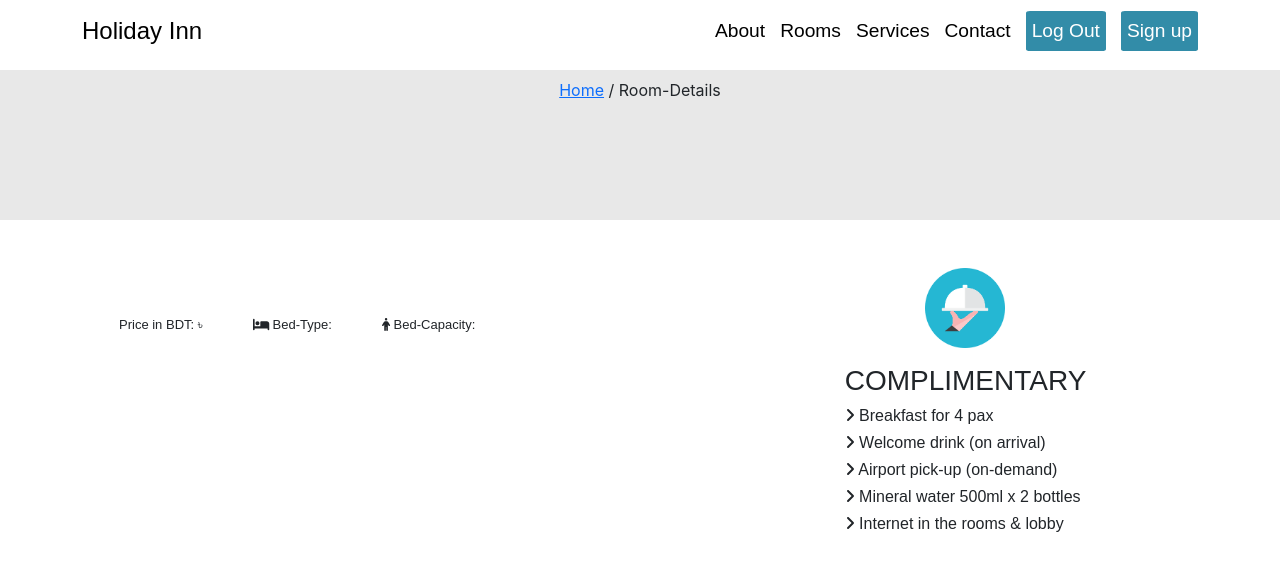
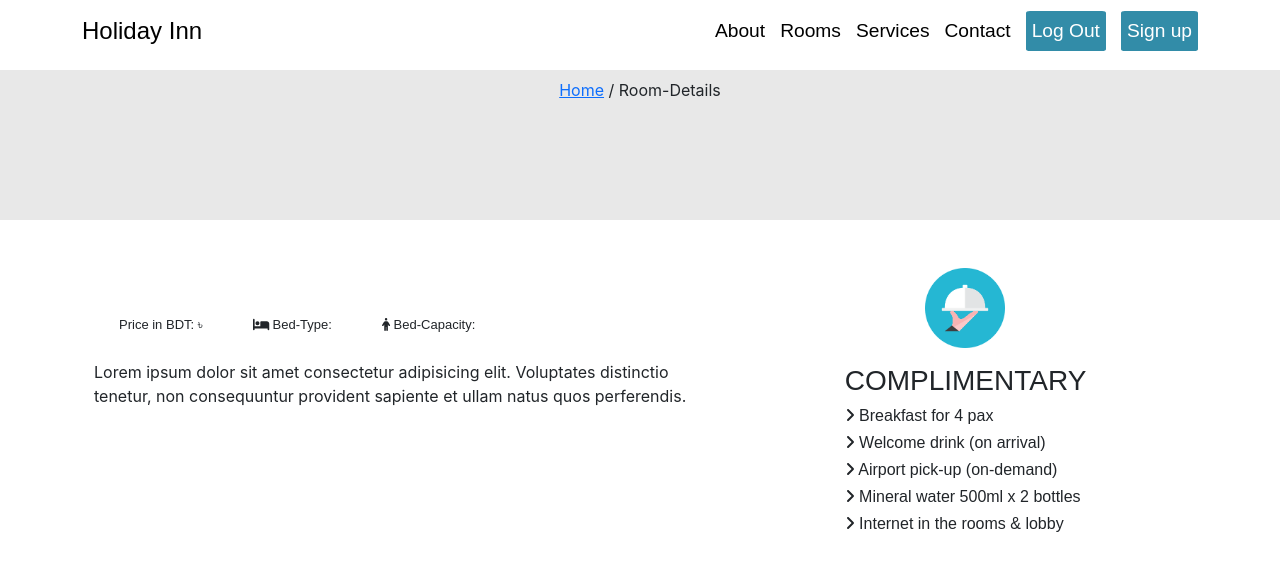
Before and after one commit to RahmanRakib9/Holiday-Inn-Client, a React (Create React App) app: page /book/1 in a window 1280 px wide. Shown: the top 570 px of the page. Built offline with nearby package versions, Linux system fonts and the light colour scheme; no server answers; sample sign-in values are in the browser's storage; the HTML template or start-up script is replaced by a standard one.

Commit message:
firebase deploy

```diff
--- a/src/Pages/Booking/Booking/Booking.js
+++ b/src/Pages/Booking/Booking/Booking.js
@@ -40,6 +40,9 @@ const Booking = () => {
                                    <span className='room-element'><FontAwesomeIcon icon={faBed} /> Bed-Type: {booking.bedType}</span>
                                    <span className='room-element'><FontAwesomeIcon icon={faPerson} /> Bed-Capacity: {booking.bedCapacity}</span>
                               </div>
+                              <div style={{fontSize:'medium', fontFamily: "font-family:Arial, Helvetica, sans-serif" }}>
+                                   <p>{booking.description} Lorem ipsum dolor sit amet consectetur adipisicing elit. Voluptates distinctio tenetur, non consequuntur provident sapiente et ullam natus quos perferendis. </p>
+                              </div>
                          </Col>
                          <Col xs={12} md={5} className='d-flex justify-content-center align-items-center'>
                               <Complimentary />
@@ -52,9 +55,3 @@ const Booking = () => {
 };
 
 export default Booking;
-
-
-// bedType: "double"
-// description: "this is double room"
-// price: "020"
-// bedCapacity: "2"
```
